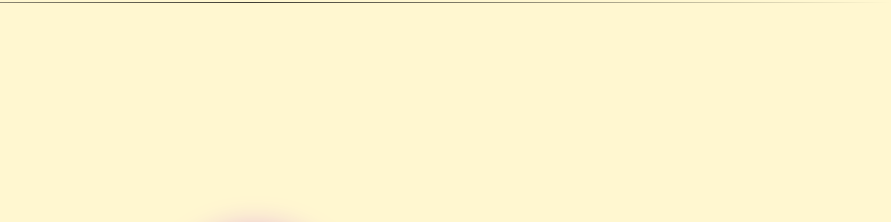
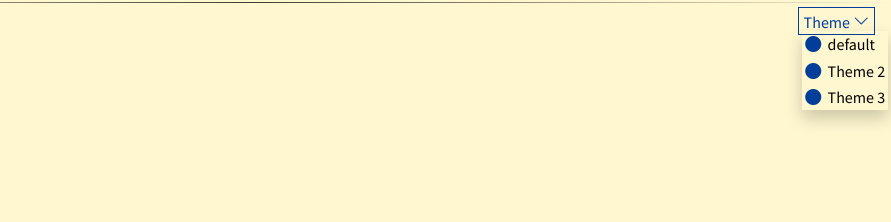
Before and after one commit to Sovrano28/Stopwatch-with-Javascript-HTML-CSS, a plain HTML site: page index.html in a window 1280 px wide. Shown: the part 71-293 px from the top of the page, without its empty margins (389-1280 px from the left). Drawn offline with nearby package versions, Linux system fonts and the light colour scheme.

Commit message:
finally finished the frontend for changing page theme
next is writing some js for the actual change

```diff
--- a/index.html
+++ b/index.html
@@ -14,6 +14,27 @@
         <h1>Js Stopwatch <i class="bi bi-stopwatch"></i></h1>
         <hr class="header-line">
       </div>
+      <div class="flex-right">
+        <div class="theme-btn-container">
+          <btn class="change"><span>Theme</span><span><i class="bi bi-chevron-down"></i></span></btn>
+          <div class="dropdown-content">
+            <ul class="theme-list">
+              <li><span><i class="bi bi-circle-fill default"></i></span><span>default</span></li>
+              <li><span><i class="bi bi-circle-fill theme-2"></i></span><span>Theme 2</span></li>
+              <li><span><i class="bi bi-circle-fill theme-3"></i></span><span>Theme 3</span></li>
+            </ul>
+          </div>
+          <!-- <div class="themes">
+            <label for="theme-style">
+              <select name="theme-style" id="theme-style">
+                <option value="default">default</option>
+                <option value="theme-2">theme 2</option>
+                <option value="theme-3">theme 3</option>
+              </select>
+            </label>
+          </div> -->
+        </div>
+      </div>
       <div class="wrapper">
         <p>
           <span class="seconds">00</span> :
--- a/style.css
+++ b/style.css
@@ -33,6 +33,65 @@ hr.header-line {
     rgba(0, 0, 0, 0)
   );
   margin-top: 5px;
+}
+
+.flex-right {
+  display: flex;
+  align-items: flex-end;
+  justify-content: flex-end;
+  margin: 0.25rem 0;
+}
+
+.theme-btn-container {
+  margin-right: 1rem;
+  padding: 0.2rem;
+  border: 1px solid rgb(0, 62, 153);
+}
+
+.theme-btn-container:hover .dropdown-content { /* to display the links on hover*/
+  display: block;
+}
+
+.change span {
+  padding: 0.1rem;
+  color: rgb(0, 62, 153);
+}
+
+.dropdown-content {
+  position: absolute;
+  min-width: 5rem;
+  box-shadow: 0px 8px 16px 0px rgba(0,0,0,0.2);
+  z-index: 1;
+}
+
+.theme-list {
+  list-style: none;
+}
+
+.theme-list li {
+  display: flex;
+}
+
+.theme-list li span {
+  padding: 0.2rem;
+}
+
+.circle {
+  width: 20px;
+  height: 20px;
+  border-radius: 50%;
+}
+
+.default {
+  color: rgb(0, 62, 153);
+}
+
+.theme-2 {
+  color: rgb(0, 62, 153);
+}
+
+.theme-3 {
+  color: rgb(0, 62, 153);
 }
 
 .wrapper {
```
